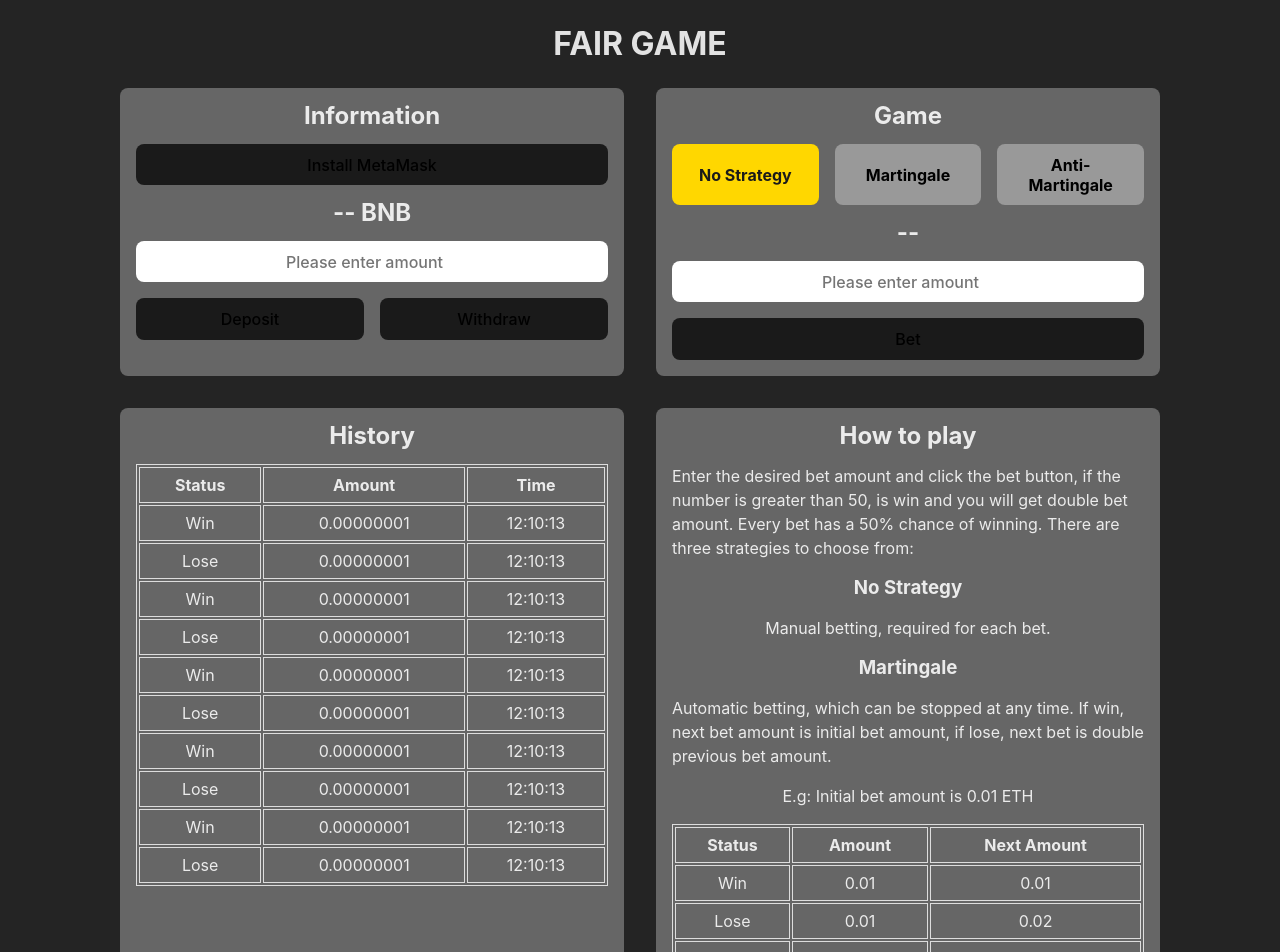
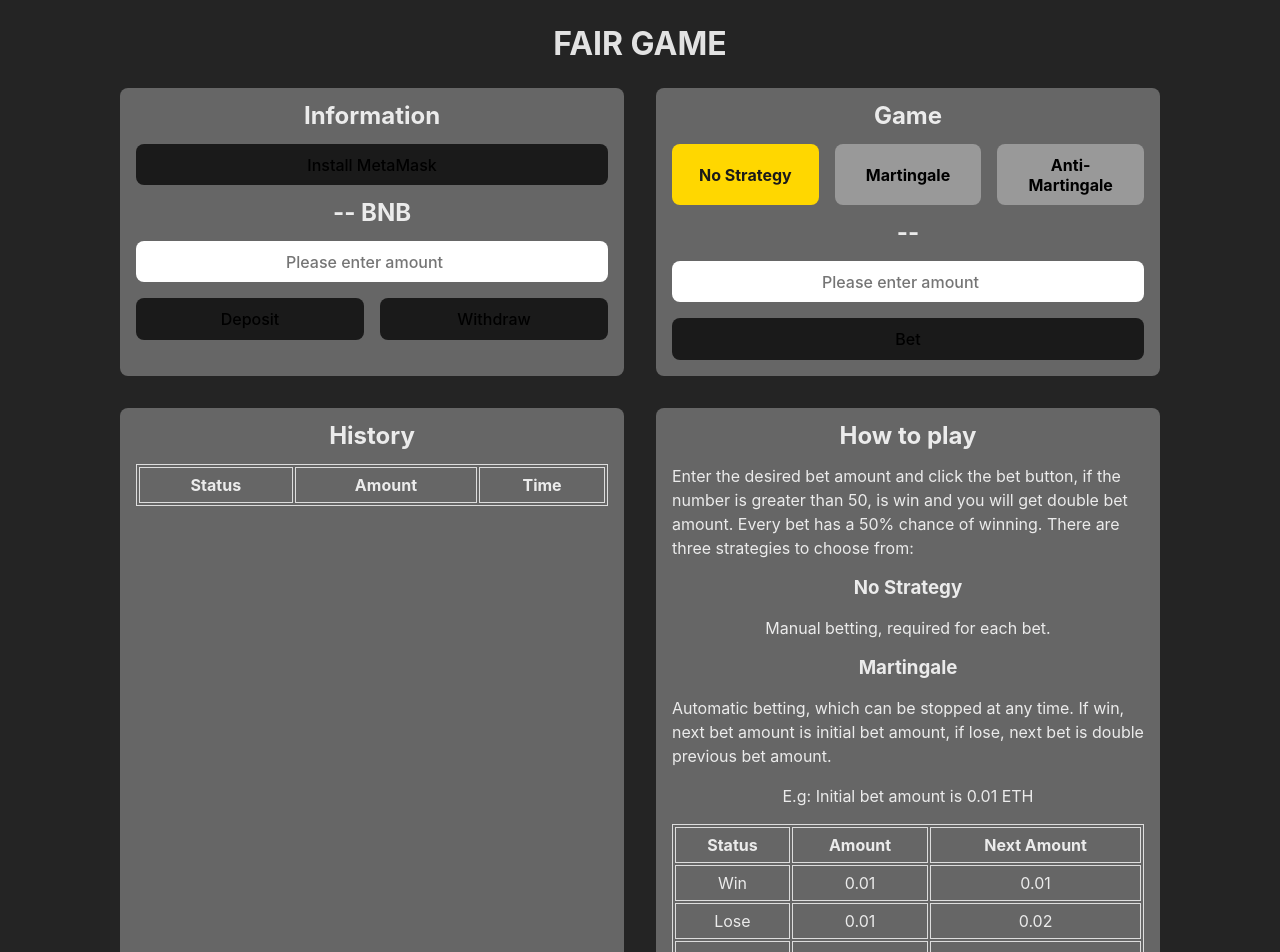
Before and after one commit to throuz/fair-game, a React (Vite) app: page / in a window 1280 px wide. Shown: the top 952 px of the page. Built offline with nearby package versions, Linux system fonts and the light colour scheme.

Commit message:
add history feature

```diff
--- a/src/components/ConnectButton.jsx
+++ b/src/components/ConnectButton.jsx
@@ -22,6 +22,7 @@ const ConnectButton = () => {
         });
         const userBalance = await fairGameContract.users(accounts[0]);
         setStore({
+          ...store,
           status: "connected",
           address: accounts[0],
           balance: Number(ethers.utils.formatEther(userBalance)).toFixed(8),
--- a/src/components/Game.jsx
+++ b/src/components/Game.jsx
@@ -7,7 +7,7 @@ import useFairGameContract from "../hooks/useFairGameContract";
 
 const Game = () => {
   const { store, setStore } = useContext(StoreContext);
-  const { status, address, balance } = store;
+  const { status, address, balance, history } = store;
   const fairGameContract = useFairGameContract();
   const [strategy, setStrategy] = useState("noStrategy");
   const [betResult, setBetResult] = useState("--");
@@ -30,14 +30,22 @@ const Game = () => {
             const newBalance = Number(
               ethers.utils.formatEther(userBalance)
             ).toFixed(8);
-            if (newBalance > balance) {
+            const isWin = newBalance > balance;
+            const newHistory = history.slice(0, 29);
+            newHistory.unshift({
+              status: isWin ? "Win" : "Lose",
+              amount: Number(amount).toFixed(8),
+              time: new Date().toLocaleTimeString(),
+            });
+            localStorage.setItem("history", JSON.stringify(newHistory));
+            setStore({ ...store, balance: newBalance, history: newHistory });
+            if (isWin) {
               setBetResult("win");
               setAmount(initialAmount);
             } else {
               setBetResult("lose");
               setAmount(String(amount * 2));
             }
-            setStore({ ...store, balance: newBalance });
           } else {
             setIsAmountValid(false);
           }
@@ -62,14 +70,22 @@ const Game = () => {
             const newBalance = Number(
               ethers.utils.formatEther(userBalance)
             ).toFixed(8);
-            if (newBalance > balance) {
+            const isWin = newBalance > balance;
+            const newHistory = history.slice(0, 29);
+            newHistory.unshift({
+              status: isWin ? "Win" : "Lose",
+              amount: Number(amount).toFixed(8),
+              time: new Date().toLocaleTimeString(),
+            });
+            localStorage.setItem("history", JSON.stringify(newHistory));
+            setStore({ ...store, balance: newBalance, history: newHistory });
+            if (isWin) {
               setBetResult("win");
               setAmount(String(amount * 2));
             } else {
               setBetResult("lose");
               setAmount(initialAmount);
             }
-            setStore({ ...store, balance: newBalance });
           } else {
             setIsAmountValid(false);
           }
@@ -104,12 +120,20 @@ const Game = () => {
               const newBalance = Number(
                 ethers.utils.formatEther(userBalance)
               ).toFixed(8);
-              if (newBalance > balance) {
+              const isWin = newBalance > balance;
+              const newHistory = history.slice(0, 29);
+              newHistory.unshift({
+                status: isWin ? "Win" : "Lose",
+                amount: Number(amount).toFixed(8),
+                time: new Date().toLocaleTimeString(),
+              });
+              localStorage.setItem("history", JSON.stringify(newHistory));
+              setStore({ ...store, balance: newBalance, history: newHistory });
+              if (isWin) {
                 setBetResult("win");
               } else {
                 setBetResult("lose");
               }
-              setStore({ ...store, balance: newBalance });
             } else {
               setIsAmountValid(false);
             }
--- a/src/components/History.jsx
+++ b/src/components/History.jsx
@@ -1,4 +1,12 @@
+import { StoreContext } from "../store";
+import { useContext, useEffect, useState } from "react";
+
 const History = () => {
+  const { store, setStore } = useContext(StoreContext);
+  const { history } = store;
+
+  console.log(history);
+
   return (
     <div className="card">
       <h2>History</h2>
@@ -11,56 +19,13 @@ const History = () => {
           </tr>
         </thead>
         <tbody>
-          <tr>
-            <td>Win</td>
-            <td>0.00000001</td>
-            <td>12:10:13</td>
-          </tr>
-          <tr>
-            <td>Lose</td>
-            <td>0.00000001</td>
-            <td>12:10:13</td>
-          </tr>
-          <tr>
-            <td>Win</td>
-            <td>0.00000001</td>
-            <td>12:10:13</td>
-          </tr>
-          <tr>
-            <td>Lose</td>
-            <td>0.00000001</td>
-            <td>12:10:13</td>
-          </tr>
-          <tr>
-            <td>Win</td>
-            <td>0.00000001</td>
-            <td>12:10:13</td>
-          </tr>
-          <tr>
-            <td>Lose</td>
-            <td>0.00000001</td>
-            <td>12:10:13</td>
-          </tr>
-          <tr>
-            <td>Win</td>
-            <td>0.00000001</td>
-            <td>12:10:13</td>
-          </tr>
-          <tr>
-            <td>Lose</td>
-            <td>0.00000001</td>
-            <td>12:10:13</td>
-          </tr>
-          <tr>
-            <td>Win</td>
-            <td>0.00000001</td>
-            <td>12:10:13</td>
-          </tr>
-          <tr>
-            <td>Lose</td>
-            <td>0.00000001</td>
-            <td>12:10:13</td>
-          </tr>
+          {history.map(({ status, amount, time }) => (
+            <tr>
+              <td>{status}</td>
+              <td>{amount}</td>
+              <td>{time}</td>
+            </tr>
+          ))}
         </tbody>
       </table>
     </div>
--- a/src/store.jsx
+++ b/src/store.jsx
@@ -6,10 +6,14 @@ export const StoreContext = createContext(null);
 
 export default ({ children }) => {
   const fairGameContract = useFairGameContract();
+
+  const history = JSON.parse(localStorage.getItem("history"));
+
   const [store, setStore] = useState({
     status: "metaMaskRequired",
     address: null,
     balance: null,
+    history: history ?? [],
   });
 
   useEffect(() => {
@@ -17,15 +21,12 @@ export default ({ children }) => {
       try {
         const { ethereum } = window;
         if (ethereum && ethereum.isMetaMask) {
-          setStore({
-            status: "notConnected",
-            address: null,
-            balance: null,
-          });
+          setStore({ ...store, status: "notConnected" });
           const accounts = await ethereum.request({ method: "eth_accounts" });
           if (accounts[0]) {
             const userBalance = await fairGameContract.users(accounts[0]);
             setStore({
+              ...store,
               status: "connected",
               address: accounts[0],
               balance: Number(ethers.utils.formatEther(userBalance)).toFixed(8),
```
